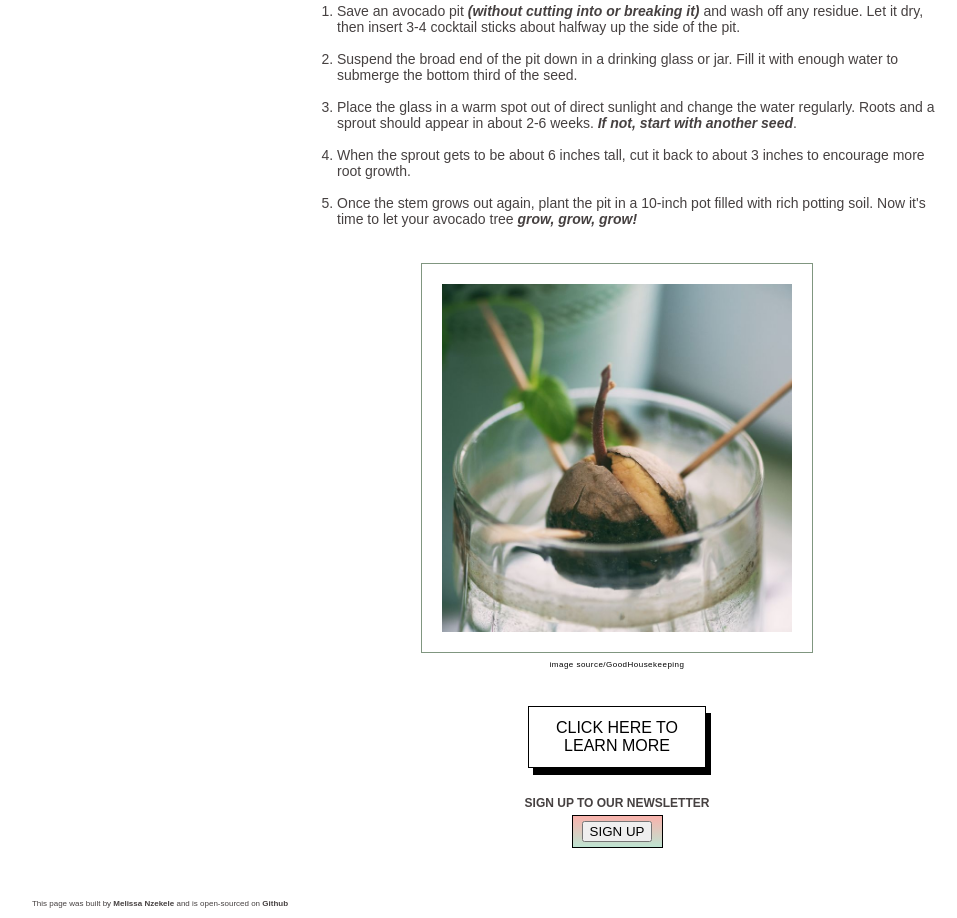
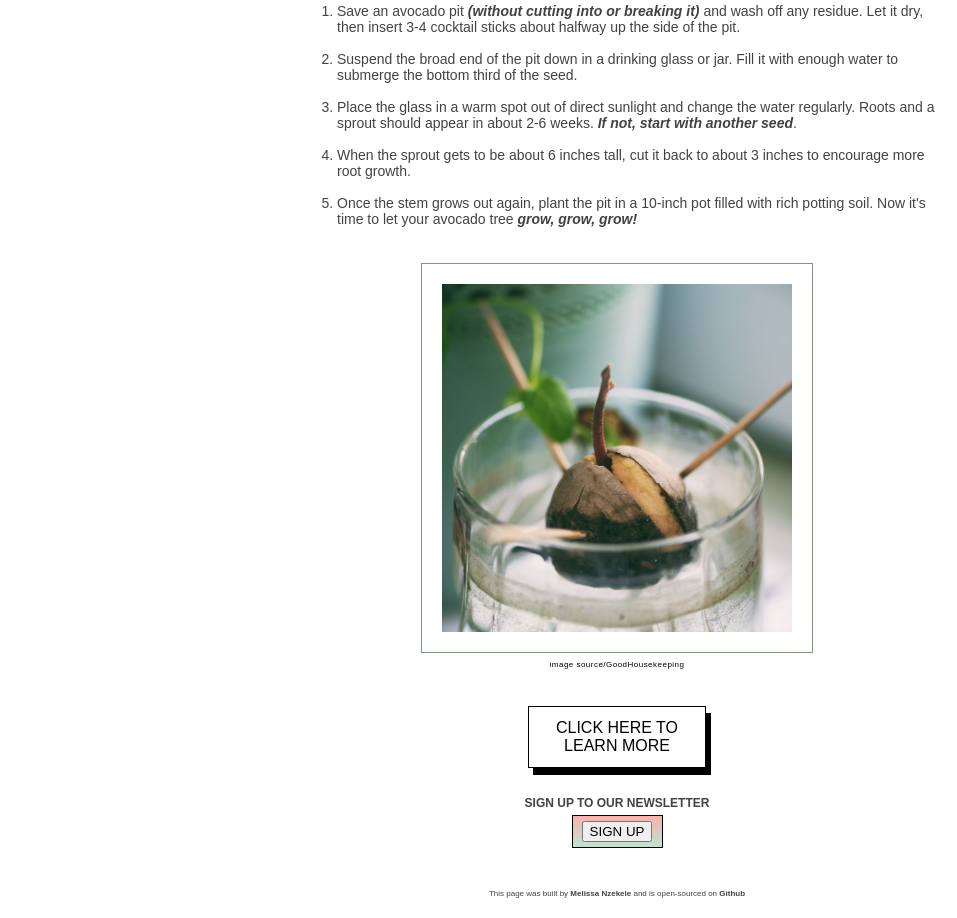
Before and after one commit to Meli-Nzekele/Avocado-Page, a plain HTML site: page index.html in a window 1280 px wide. Shown: the part 677-1595 px from the top of the page, without its empty margins (23-980 px from the left). Drawn offline with Linux system fonts and the light colour scheme.

Commit message:
Update to css

```diff
--- a/style.css
+++ b/style.css
@@ -131,7 +131,7 @@ a.imgSource {
   color: rgb(70, 65, 65);
   background-color: #fff;
   text-align: center;
-  margin: 10px 0;
+  margin: 0 auto;
   max-width: 350px;
 }
 
```
